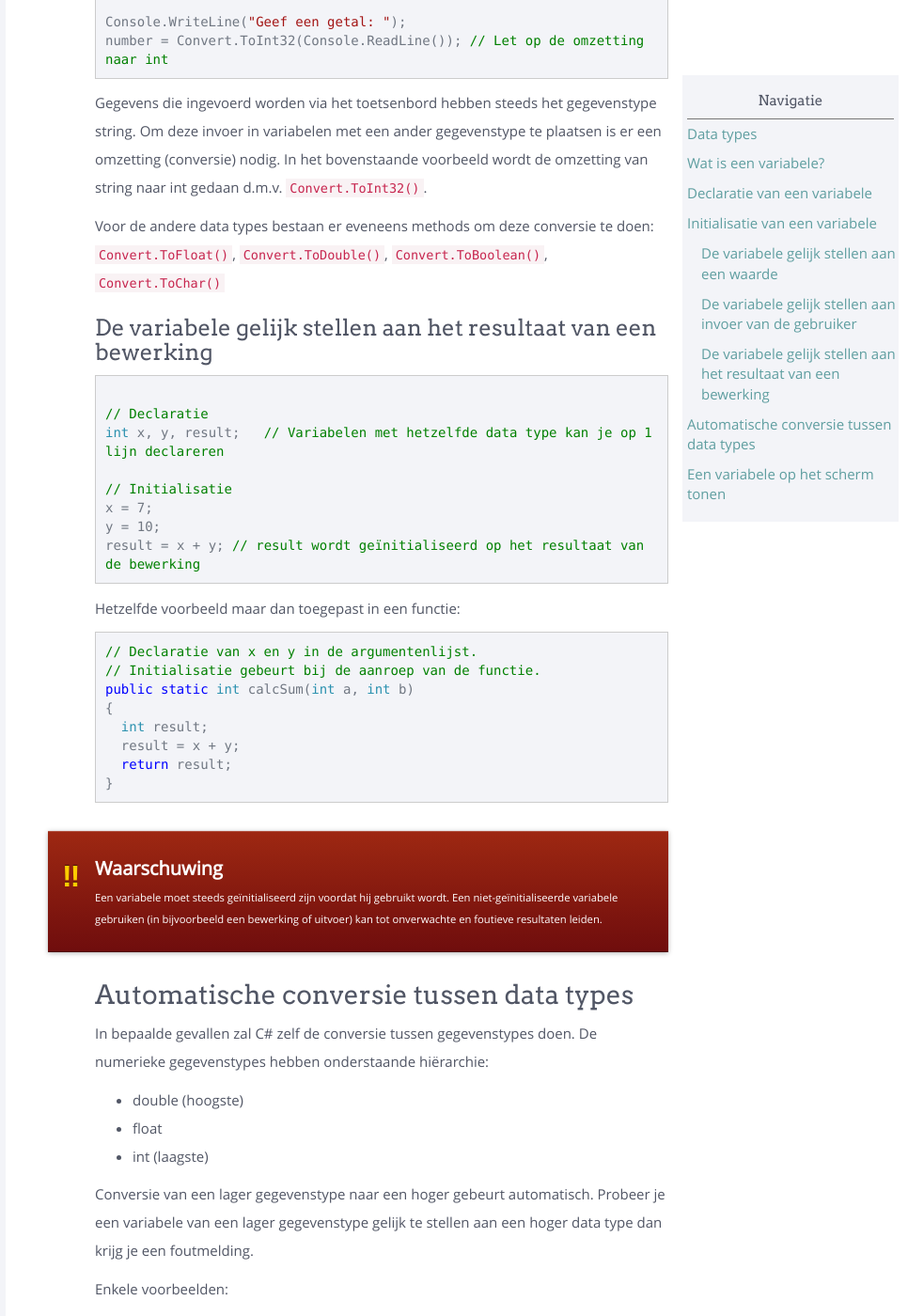
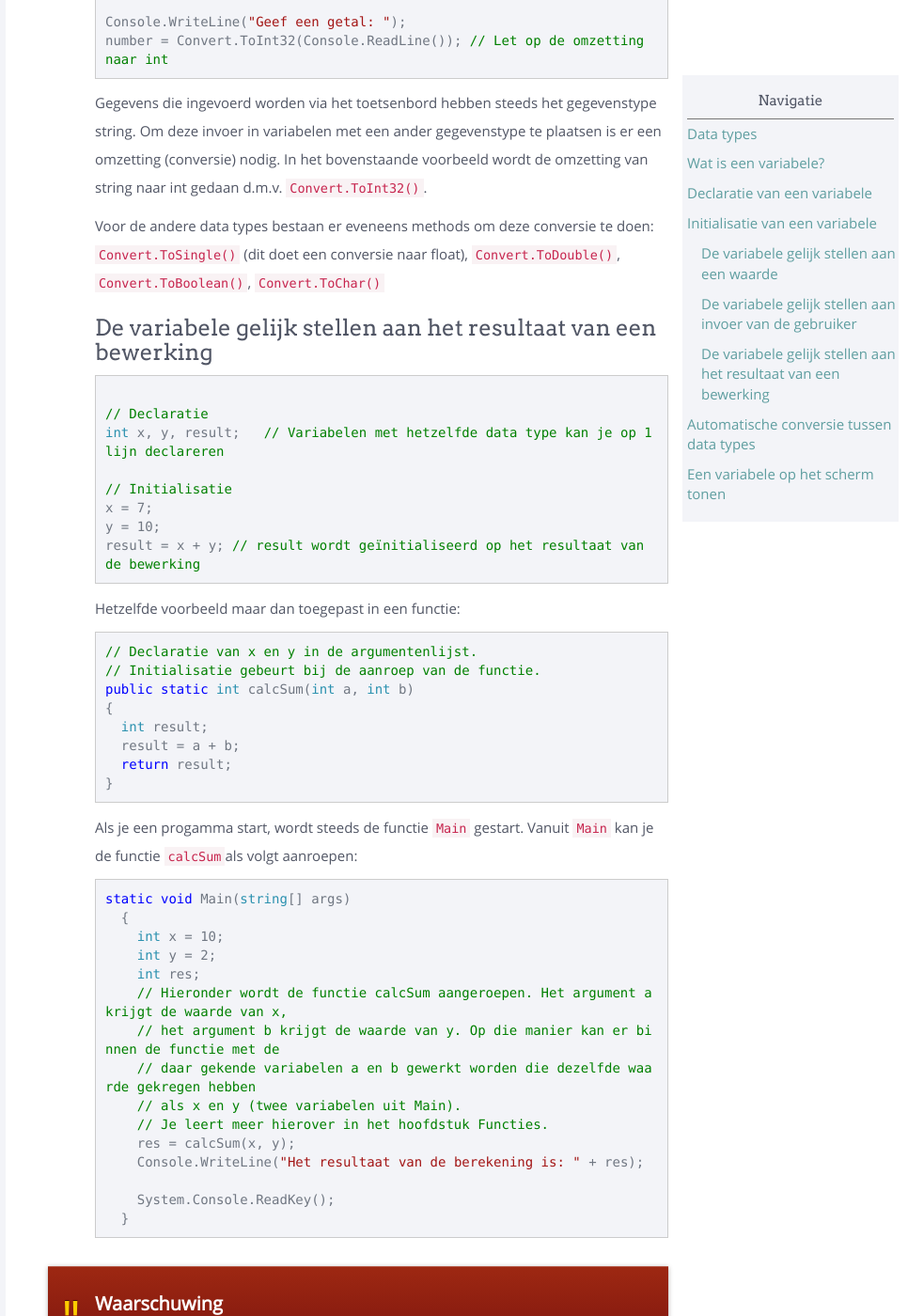
Before and after one commit to sma-it/sma-it.github.io, a Jekyll site: the page built from modules/basics/_posts/2000-01-03-data_types.md, in a window 1280 px wide and 1400 px high, scrolled down 2630 px. Shown: the whole window at 94% size, without its empty margins (314-1280 px from the left). Built offline with Jekyll 4.4.1, drawn with Linux system fonts in a browser that asks for light colours; nearby versions of some CDN libraries.

Commit message:
Corrected errors + added function call

````diff
--- a/modules/basics/_posts/2000-01-03-data_types.md
+++ b/modules/basics/_posts/2000-01-03-data_types.md
@@ -93,7 +93,7 @@ number = Convert.ToInt32(Console.ReadLine()); // Let op de omzetting naar int
 
 Gegevens die ingevoerd worden via het toetsenbord hebben steeds het gegevenstype string. Om deze invoer in variabelen met een ander gegevenstype te plaatsen is er een omzetting (conversie) nodig. In het bovenstaande voorbeeld wordt de omzetting van string naar int gedaan d.m.v. `Convert.ToInt32()`.
 
-Voor de andere data types bestaan er eveneens methods om deze conversie te doen: ```Convert.ToFloat()```, ```Convert.ToDouble()```, `Convert.ToBoolean()`, `Convert.ToChar()`
+Voor de andere data types bestaan er eveneens methods om deze conversie te doen: ```Convert.ToSingle()``` (dit doet een conversie naar float), ```Convert.ToDouble()```, `Convert.ToBoolean()`, `Convert.ToChar()`
 
 
 ## De variabele gelijk stellen aan het resultaat van een bewerking
@@ -117,9 +117,29 @@ result = x + y; // result wordt geïnitialiseerd op het resultaat van de bewerki
 public static int calcSum(int a, int b)
 {
   int result;
-  result = x + y;
+  result = a + b;
   return result;
 }
+```
+
+Als je een progamma start, wordt steeds de functie `Main` gestart. Vanuit `Main` kan je de functie `calcSum`als volgt aanroepen:
+
+```csharp
+static void Main(string[] args)
+  {
+    int x = 10;
+    int y = 2;
+    int res;
+    // Hieronder wordt de functie calcSum aangeroepen. Het argument a krijgt de waarde van x,
+    // het argument b krijgt de waarde van y. Op die manier kan er binnen de functie met de
+    // daar gekende variabelen a en b gewerkt worden die dezelfde waarde gekregen hebben
+    // als x en y (twee variabelen uit Main).
+    // Je leert meer hierover in het hoofdstuk Functies.
+    res = calcSum(x, y);
+    Console.WriteLine("Het resultaat van de berekening is: " + res);
+
+    System.Console.ReadKey();
+  }
 ```
 
 <div class="note waarschuwing">
````
